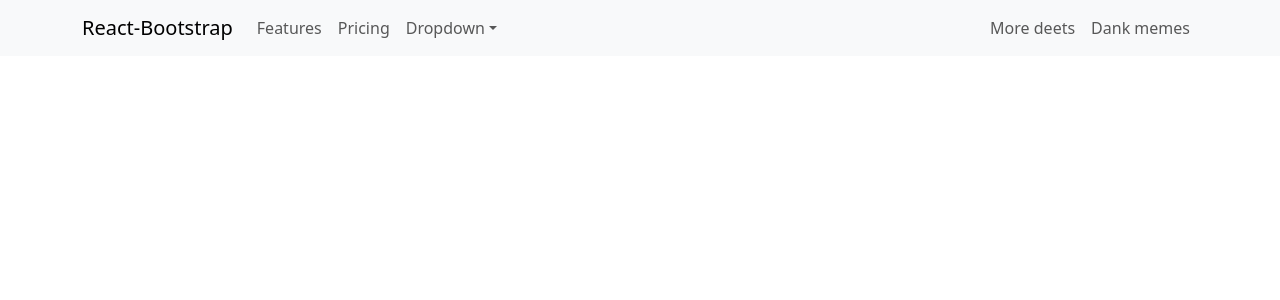
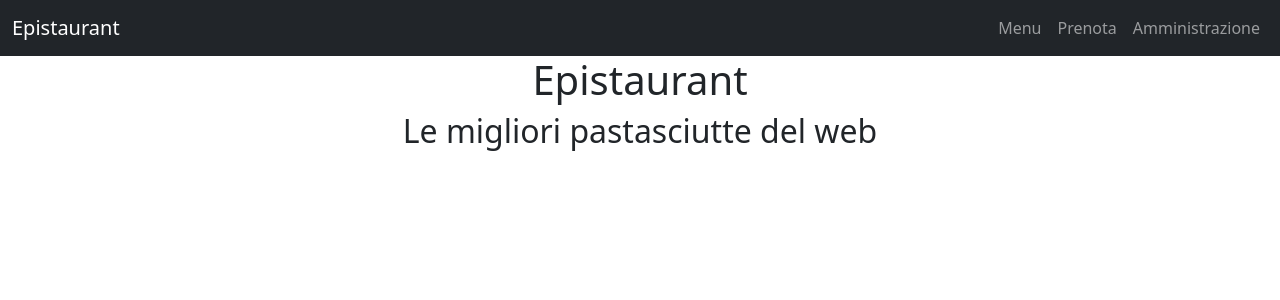
Before and after one commit to giulia-r01/Lezione-epirestaurant, a React (Vite) app: page / in a window 1280 px wide. Shown: the top 300 px of the page. Built offline with nearby package versions, Linux system fonts and the light colour scheme.

Commit message:
add navbar and home

```diff
--- a/src/App.jsx
+++ b/src/App.jsx
@@ -1,41 +1,13 @@
 import "bootstrap/dist/css/bootstrap.min.css"
-import { Navbar, Container, Nav, NavDropdown } from "react-bootstrap"
+import CustomNavbar from "./components/CustomNavbar"
+import Home from "./components/Home"
 
 function App() {
   return (
-    <>
-      <Navbar collapseOnSelect expand="lg" className="bg-body-tertiary">
-        <Container>
-          <Navbar.Brand href="#home">React-Bootstrap</Navbar.Brand>
-          <Navbar.Toggle aria-controls="responsive-navbar-nav" />
-          <Navbar.Collapse id="responsive-navbar-nav">
-            <Nav className="me-auto">
-              <Nav.Link href="#features">Features</Nav.Link>
-              <Nav.Link href="#pricing">Pricing</Nav.Link>
-              <NavDropdown title="Dropdown" id="collapsible-nav-dropdown">
-                <NavDropdown.Item href="#action/3.1">Action</NavDropdown.Item>
-                <NavDropdown.Item href="#action/3.2">
-                  Another action
-                </NavDropdown.Item>
-                <NavDropdown.Item href="#action/3.3">
-                  Something
-                </NavDropdown.Item>
-                <NavDropdown.Divider />
-                <NavDropdown.Item href="#action/3.4">
-                  Separated link
-                </NavDropdown.Item>
-              </NavDropdown>
-            </Nav>
-            <Nav>
-              <Nav.Link href="#deets">More deets</Nav.Link>
-              <Nav.Link eventKey={2} href="#memes">
-                Dank memes
-              </Nav.Link>
-            </Nav>
-          </Navbar.Collapse>
-        </Container>
-      </Navbar>
-    </>
+    <main>
+      <CustomNavbar tema="dark" />
+      <Home />
+    </main>
   )
 }
 
--- /dev/null
+++ b/src/components/CustomNavbar.jsx
@@ -0,0 +1,25 @@
+import { Navbar, Container, Nav } from "react-bootstrap"
+
+const CustomNavbar = function (props) {
+  return (
+    <Navbar
+      collapseOnSelect
+      expand="lg"
+      bg={props.tema}
+      data-bs-theme={props.tema}
+    >
+      <Container fluid>
+        <Navbar.Brand href="#home">Epistaurant</Navbar.Brand>
+        <Navbar.Toggle aria-controls="responsive-navbar-nav" />
+        <Navbar.Collapse id="responsive-navbar-nav">
+          <Nav className="ms-auto">
+            <Nav.Link href="#features">Menu</Nav.Link>
+            <Nav.Link href="#pricing">Prenota</Nav.Link>
+            <Nav.Link href="#pricing">Amministrazione</Nav.Link>
+          </Nav>
+        </Navbar.Collapse>
+      </Container>
+    </Navbar>
+  )
+}
+export default CustomNavbar
--- /dev/null
+++ b/src/components/Home.jsx
@@ -0,0 +1,16 @@
+import { Container, Row, Col } from "react-bootstrap"
+
+const Home = function () {
+  return (
+    <Container>
+      <Row className="justify-content-center">
+        <Col xs={12} md={8} lg={6} className="text-center">
+          <h1>Epistaurant</h1>
+          <h2>Le migliori pastasciutte del web</h2>
+        </Col>
+      </Row>
+    </Container>
+  )
+}
+
+export default Home
```
